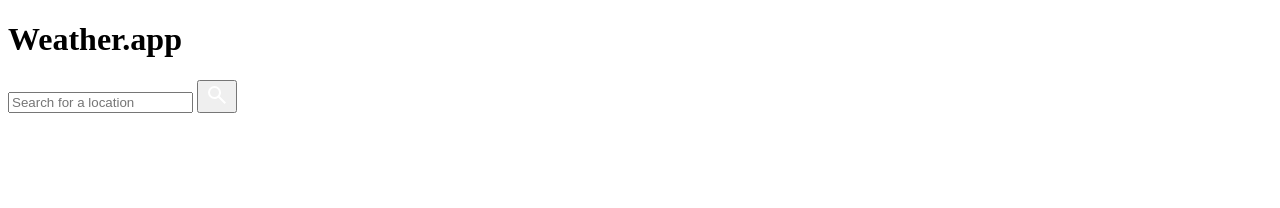
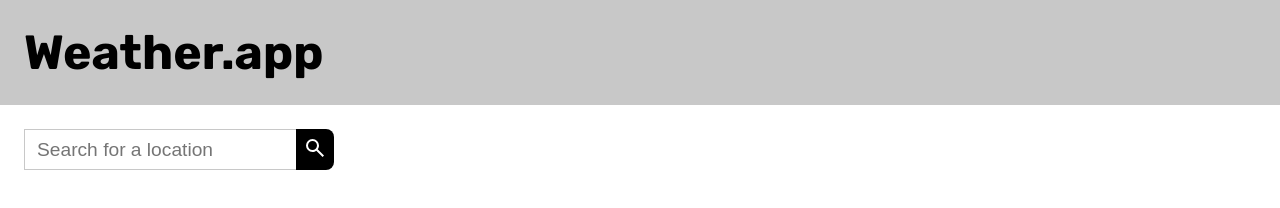
Before and after one commit to ebrahiemfrancis741/weather-app, a website built with webpack: page src/template.html in a window 1280 px wide. Built offline with nearby package versions, Linux system fonts and the light colour scheme.

Commit message:
Add styles

```diff
--- a/src/index.js
+++ b/src/index.js
@@ -1 +1,2 @@
 import { getRequiredWeatherData } from "./weather";
+import "./styles.css"
--- /dev/null
+++ b/src/styles.css
@@ -0,0 +1,50 @@
+@font-face {
+  font-family: "Rubik";
+  src: url("./fonts/Rubik-VariableFont_wght.ttf");
+}
+
+* {
+  margin: 0;
+  padding: 0;
+  box-sizing: border-box;
+}
+
+:root {
+  font-family: "Rubik";
+  font-size: 24px;
+}
+
+header {
+  background-color: rgb(200, 200, 200);
+  padding: 24px;
+  > h1 {
+    font-size: 2rem;
+  }
+}
+
+main {
+  padding: 24px;
+
+  > form {
+    display: flex;
+
+    > input {
+      border: 1px solid rgb(200, 200, 200);
+      border-right: none;
+      padding: 4px 12px 4px 12px;
+      font-size: 0.8rem;
+    }
+
+    > button {
+      border: 0;
+      background-color: black;
+      padding: 0.3rem;
+      border-top-right-radius: 8px;
+      border-bottom-right-radius: 8px;
+
+      &:hover{
+        background-color: rgb(0, 0, 80)
+      }
+    }
+  }
+}
--- a/src/template.html
+++ b/src/template.html
@@ -1,8 +1,8 @@
 <!DOCTYPE html>
 <html lang="en">
   <head>
-  <meta charset="UTF-8">
-  <meta name="viewport" content="width=device-width, initial-scale=1.0">
+    <meta charset="UTF-8" />
+    <meta name="viewport" content="width=device-width, initial-scale=1.0" />
     <title>Document</title>
   </head>
   <body>
@@ -11,8 +11,14 @@
     </header>
     <main>
       <form>
-      <input type="text" id="textLocation" placeholder="Search for a location">
-      <button type="button" id="btnSearch"><img src="./icons/search_24dp.svg"></button>
+        <input
+          type="text"
+          id="textLocation"
+          placeholder="Search for a location"
+        />
+        <button type="button" id="btnSearch">
+          <img src="./icons/search_24dp.svg" />
+        </button>
       </form>
     </main>
   </body>
```
Also changed, not shown: src/fonts/Rubik-VariableFont_wght.ttf (added). Lines whose indentation alone changed are shown as unchanged.
